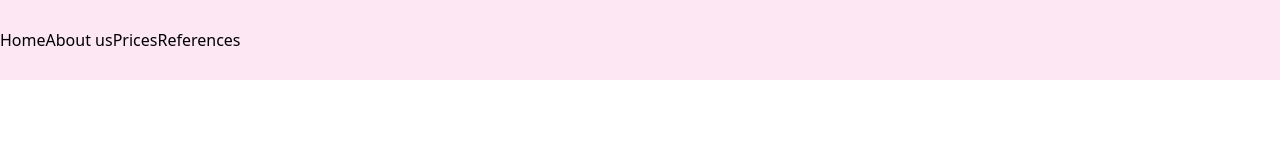
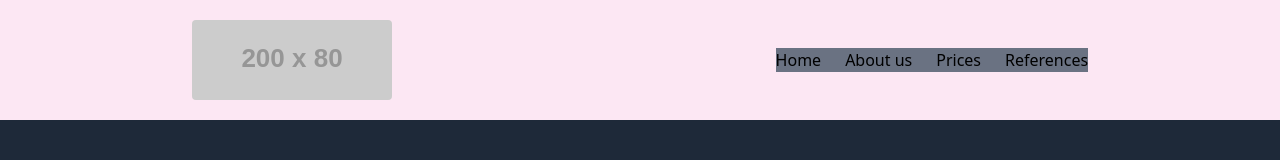
Before and after one commit to balintbenczik/tailwind-navbars, a plain HTML site: page index.html in a window 1280 px wide. Drawn offline with nearby package versions, Linux system fonts and the light colour scheme; placeholder pictures from the web are drawn by us.

Commit message:
Update index.html

```diff
--- a/index.html
+++ b/index.html
@@ -8,13 +8,16 @@
     <title>Document</title>
 </head>
 
-<body>
-    <div class="flex flex-wrap content-center h-20 bg-pink-100">
-        <div class="flex">
-            <p class="">Home</p>
-            <p class="">About us</p>
-            <p class="">Prices</p>
-            <p class="">References</p>
+<body class="bg-gray-800">
+    <div class="flex justify-around items-center bg-pink-100 h-30">
+        <div>
+            <img src="https://dummyimage.com/200x80/000/fff" alt="logo" class="rounded">
+        </div>
+        <div class="flex space-x-6 bg-gray-500">
+            <p class="hover:text-gray-700 cursor-pointer">Home</p>
+            <p class="hover:text-gray-700 cursor-pointer">About us</p>
+            <p class="hover:text-gray-700 cursor-pointer">Prices</p>
+            <p class="hover:text-gray-700 cursor-pointer">References</p>
         </div>
     </div>
 </body>
```
